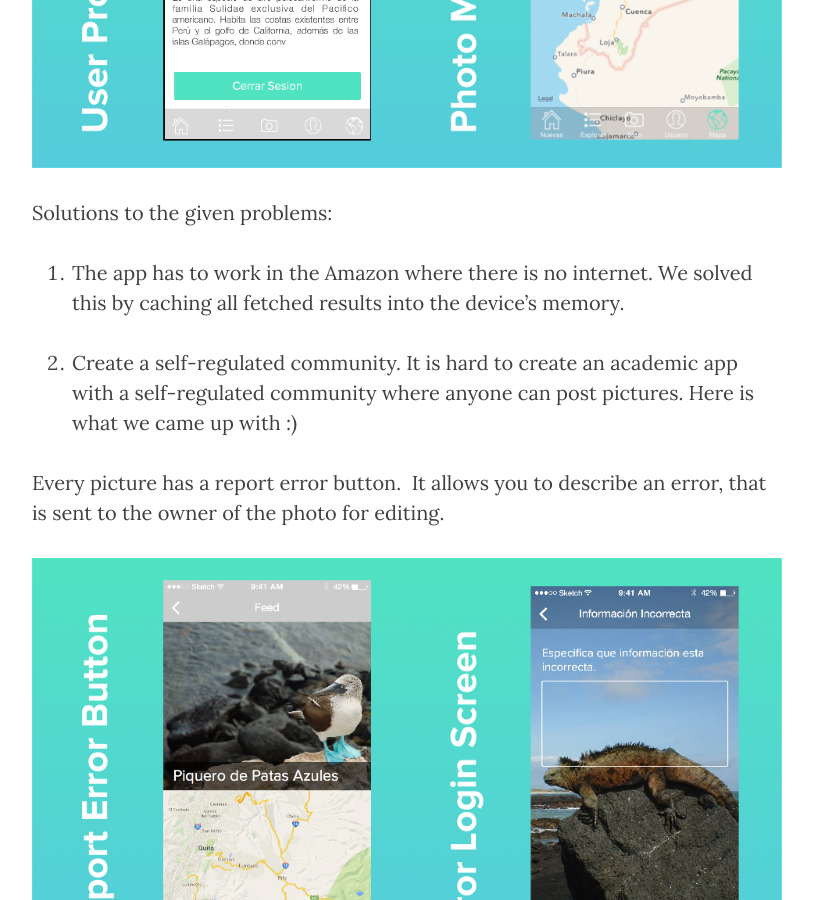
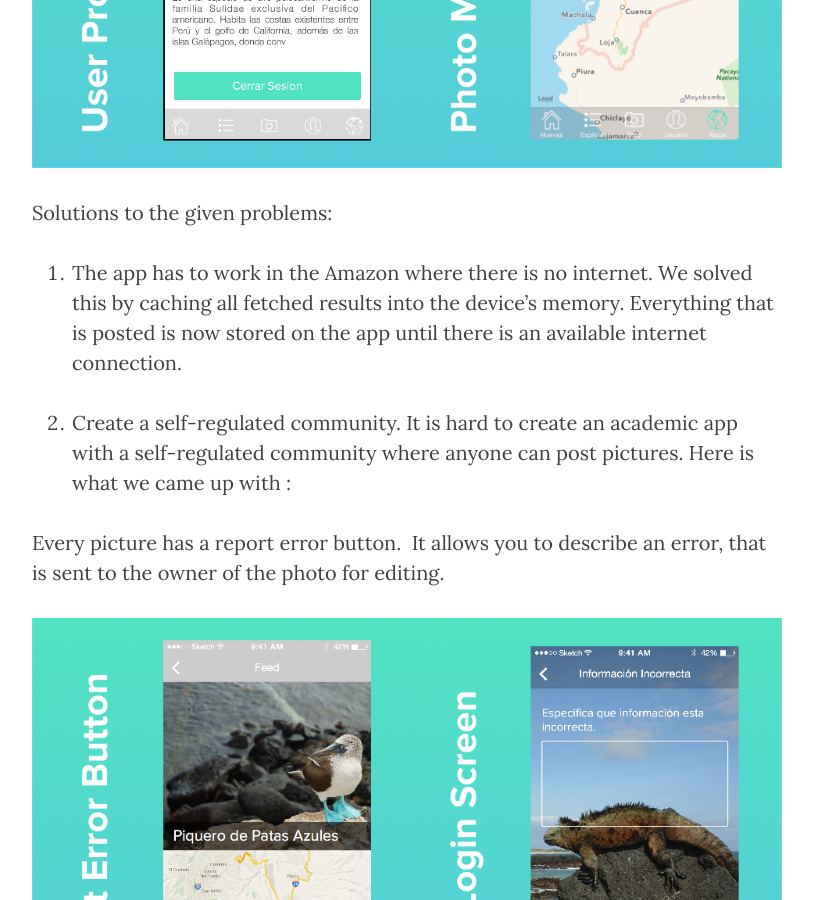
Before and after one commit to sbastidasr/sbastidasr.github.io, a Jekyll site: the page built from _posts/2015-04-16-ukuku.md, in a window 1280 px wide and 900 px high, scrolled down 4121 px. Shown: the whole window, without its empty margins (233-1046 px from the left). Built offline with Jekyll 4.4.1, drawn with Linux system fonts in a browser that asks for light colours; nearby versions of some CDN libraries; some of the changed text lies outside the part shown.

Commit message:
Ukuku changes

```diff
--- a/_posts/2015-04-16-ukuku.md
+++ b/_posts/2015-04-16-ukuku.md
@@ -1,16 +1,18 @@
 ---
 layout: post
 title: Ukuku
-date: '2015-04-16T16:54:50-05:00'
-subtitle:   "Amazon hackathon app"
-author:     "sbastidasr"
+date: "2015-04-16T16:54:50-05:00"
+subtitle: Amazon hackathon app
+author: sbastidasr
 tags:
-- hackathon
-- ios
-- iosapps
-tumblr_url: http://sbastidasr.com/post/116583534124/ukuku
+  - hackathon
+  - ios
+  - iosapps
+tumblr_url: "http://sbastidasr.com/post/116583534124/ukuku"
+published: true
 ---
-So, we participated on a Hackathon a while ago. I hadn’t had the chance to upload the results, but here we go. The objective was to build an academic app to promote biodiversity in the Amazon Reainforest. We came up with Ukuku:
+
+So, we made a prototype for an app a while ago. I hadn’t had the chance to upload the results, but here we go. The objective was to build an academic app to promote biodiversity in the Amazon Reainforest. We came up with Ukuku:
 
 <a href="#">
     <img src="{{ site.baseurl }}/img/ukuku/ukuku1.png" alt="Ukuku">
@@ -54,9 +56,9 @@
 
 Solutions to the given problems:
 
-1. The app has to work in the Amazon where there is no internet. We solved this by caching all fetched results into the device’s memory.
+1. The app has to work in the Amazon where there is no internet. We solved this by caching all fetched results into the device’s memory. Everything that is posted is now stored on the app until there is an available internet connection.
 
-2. Create a self-regulated community. It is hard to create an academic app with a self-regulated community where anyone can post pictures. Here is what we came up with :)
+2. Create a self-regulated community. It is hard to create an academic app with a self-regulated community where anyone can post pictures. Here is what we came up with :
 
 Every picture has a report error button.  It allows you to describe an error, that is sent to the owner of the photo for editing.
 
```
